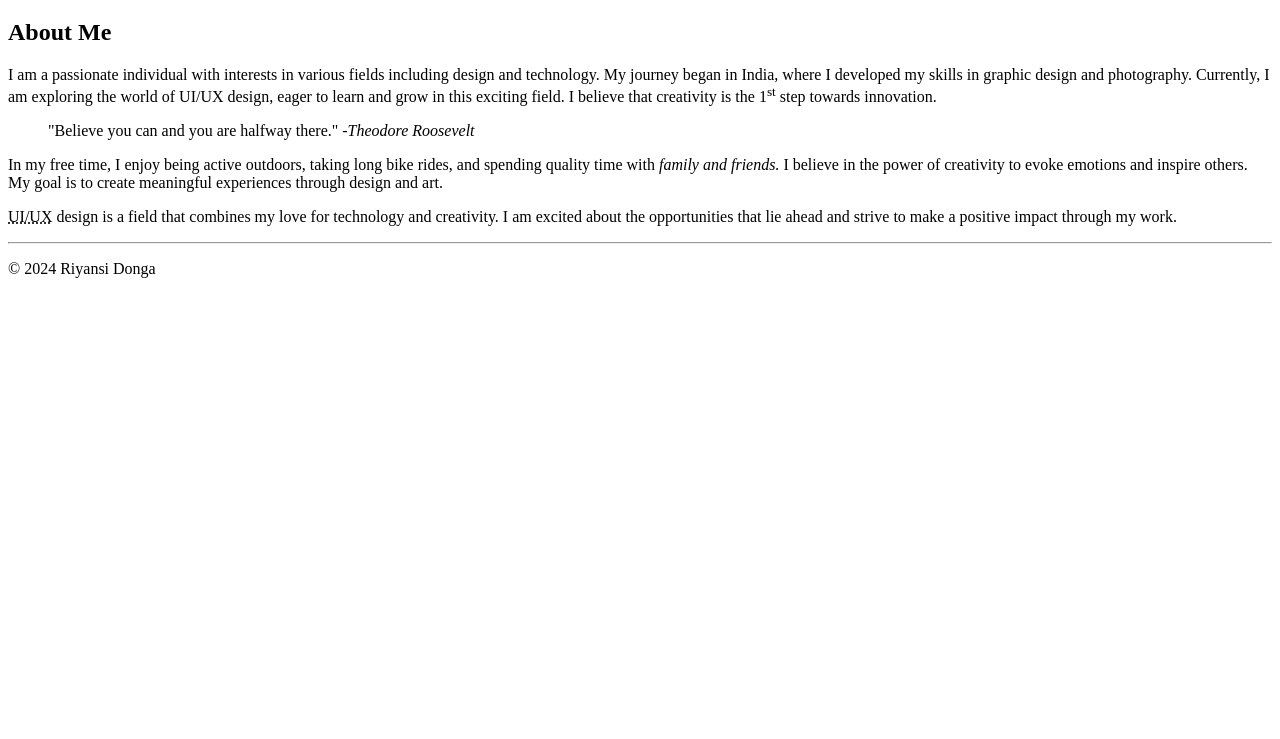
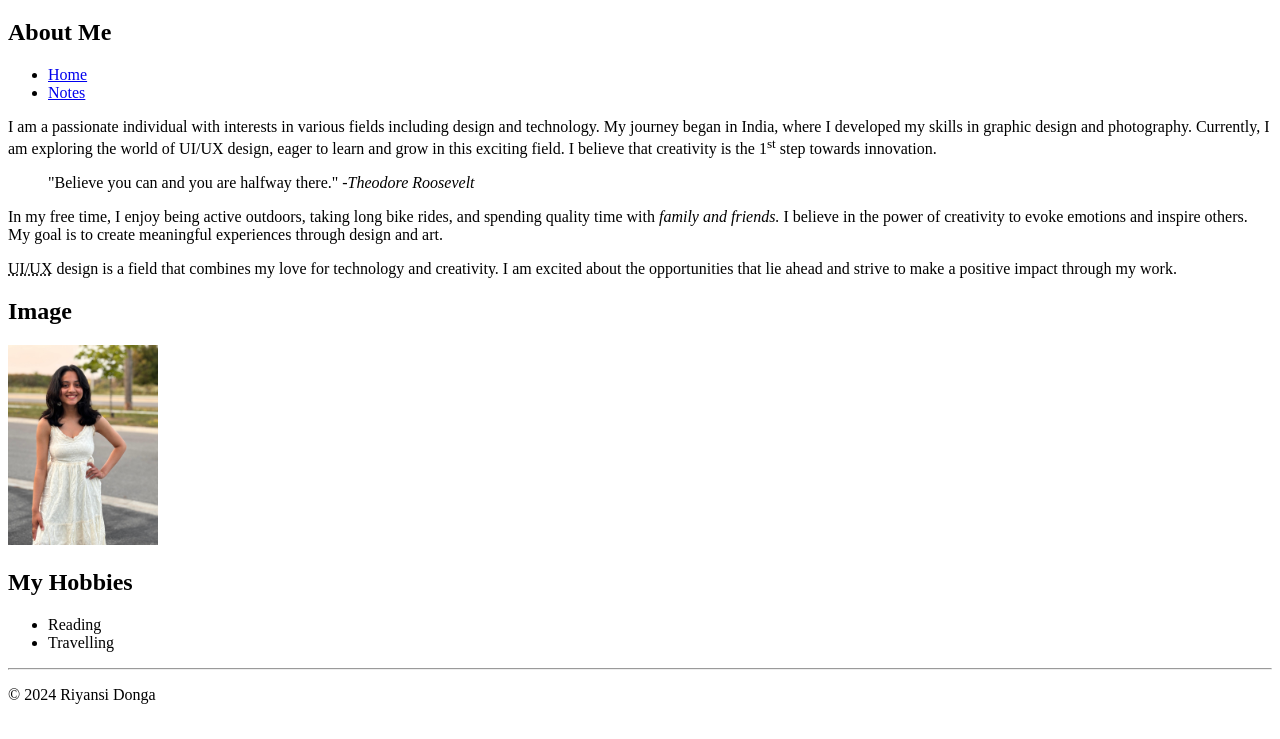
Before and after one commit to riyansidonga/riyansidonga.github.io, a plain HTML site: page html-assignment/index.html in a window 1280 px wide. Shown: the part 61-800 px from the top of the page. Drawn offline with Linux system fonts and the light colour scheme.

Commit message:
Requirements added

```diff
--- a/html-assignment/index.html
+++ b/html-assignment/index.html
@@ -13,6 +13,18 @@
     <article>
 
     <h2>About Me</h2>
+
+    <nav>
+        <ul>
+            <li>
+                <a href="index.html"> Home</a>
+            </li>
+            <li>
+                <a href="notes.html">Notes</a>
+            </li>
+        </ul>
+    </nav>
+
 
     <p>
          I am a passionate individual with interests in various fields including design and technology. My journey began in India, where I developed my skills in graphic design and photography. Currently, I am exploring the world of UI/UX design, eager to learn and grow in this exciting field. I believe that creativity is the 1<sup>st</sup> step towards innovation.
@@ -32,6 +44,19 @@
 
     </article>
 
+    <section>
+        <h2>Image</h2>
+        <img src="images/me.jpg" alt="Picture of me" width="150">
+    </section>
+
+    <section>
+        <h2> My Hobbies</h2>
+        <ul>
+            <li>Reading</li>
+            <li>Travelling</li>
+        </ul>
+    </section>
+
     <hr>
     <footer>
          <p>&copy; 2024 Riyansi Donga</p>
```
Also changed, not shown: html-assignment/notes.html (added, +51 -0 lines), html-assignment/images/me.jpg (added).
